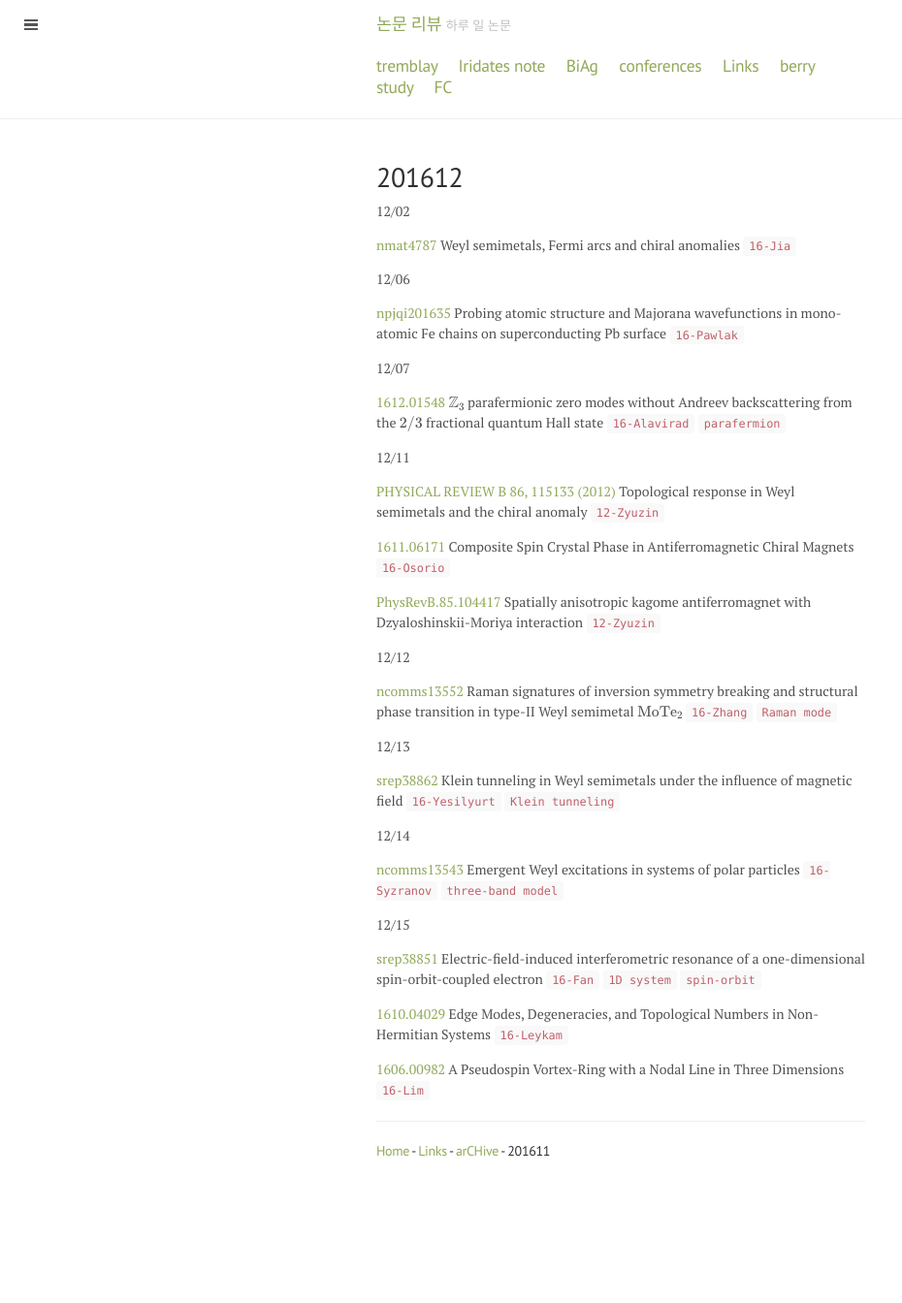
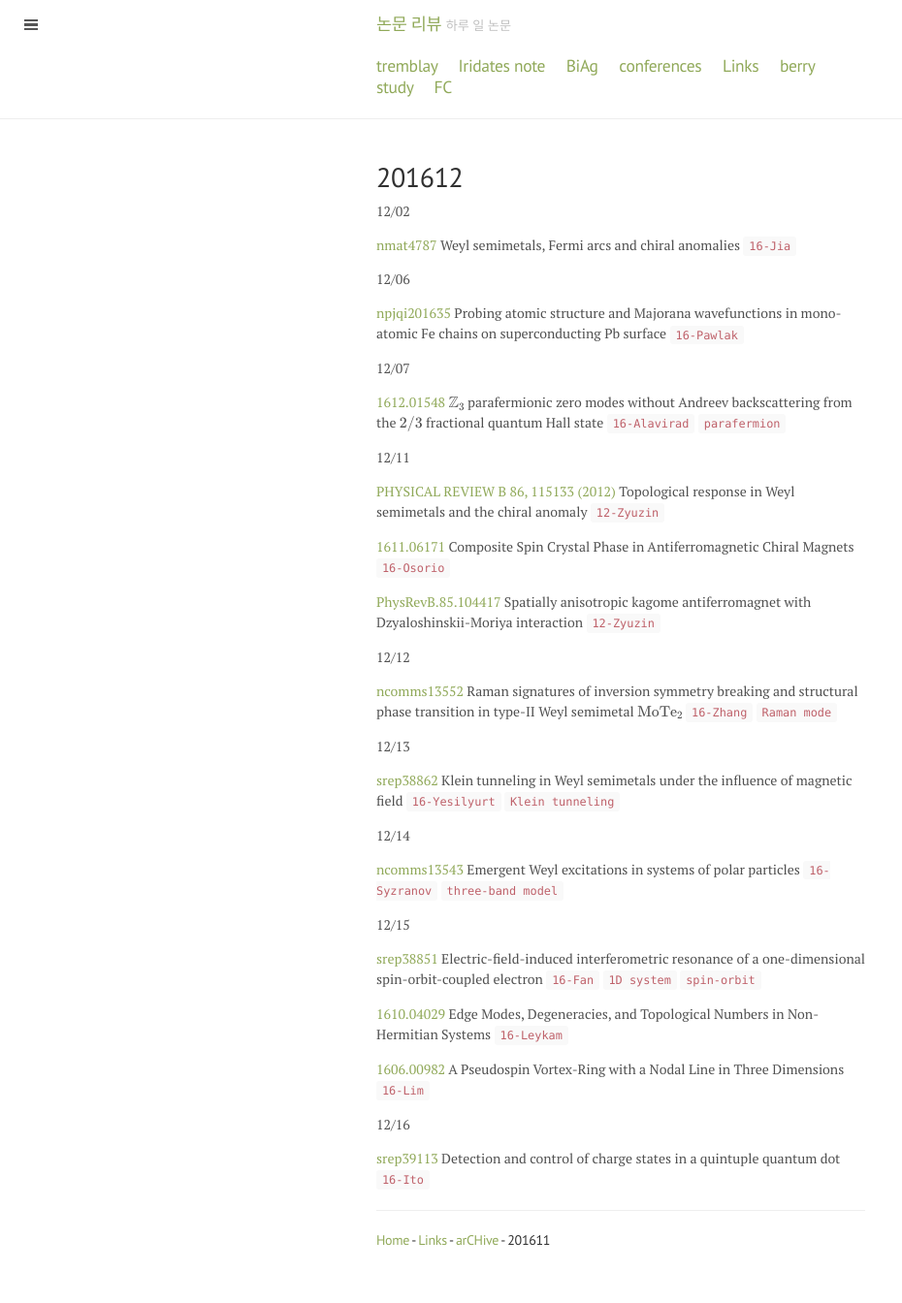
Before and after one commit to qkrwlsghdcjsworlt/work, a Jekyll site: the page built from 201612.md, in a window 1280 px wide. Shown: the whole page at 97% size, without its empty margins (0-930 px from the left). Built offline with Jekyll 4.4.1, drawn with Linux system fonts in a browser that asks for light colours; formulas are drawn with MathJax 3; before the commit the page ends 1252 px from its top, so only the background shows below that.

Commit message:
“update”

```diff
--- a/201612.md
+++ b/201612.md
@@ -46,6 +46,13 @@ quantum Hall state `16-Alavirad` `parafermion`
 
 [1606.00982](https://arxiv.org/abs/1606.00982) A Pseudospin Vortex-Ring with a Nodal Line in Three Dimensions `16-Lim`
 
+12/16
+
+[srep39113](http://www.nature.com/articles/srep39113) Detection and control of charge states in a quintuple quantum dot `16-Ito`
+
+
+
+
 
 ---
 
```
Also changed, not shown: 2 other files.
